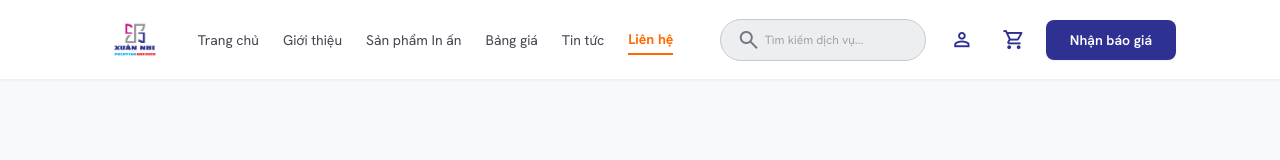
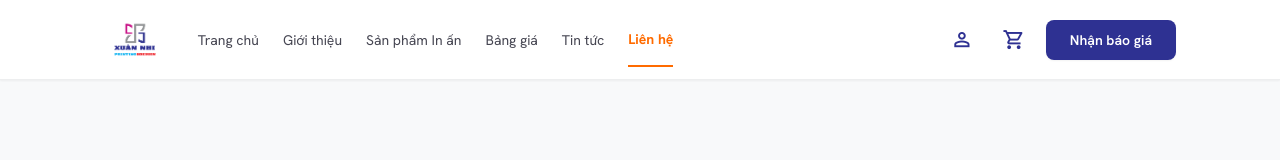
Before and after one commit to HoangDongDong/PrintingXuanNhi, a React (Vite) app in the folder frontend/: page /lien-he in a window 1280 px wide. Shown: the top 160 px of the page. Built offline with nearby package versions, Linux system fonts and the light colour scheme; no server answers.

Commit message:
design: remove search bar and increase navigation link vertical padding

```diff
--- a/frontend/src/components/Header.jsx
+++ b/frontend/src/components/Header.jsx
@@ -30,7 +30,7 @@ export default function Header() {
                 <Link
                   key={item.name}
                   to={item.path}
-                  className={`font-body-md text-sm transition-colors duration-200 py-1 ${
+                  className={`font-body-md text-sm transition-colors duration-200 py-4 ${
                     isActive
                       ? 'text-vibrant-orange font-bold border-b-2 border-vibrant-orange'
                       : 'text-on-surface-variant hover:text-vibrant-orange'
@@ -45,16 +45,6 @@ export default function Header() {
 
         {/* Actions */}
         <div className="flex items-center gap-4">
-          {/* Search Bar */}
-          <div className="hidden md:flex items-center bg-surface-container rounded-full px-4 py-2 border border-outline-variant focus-within:border-deep-navy transition-colors text-sm">
-            <span className="material-symbols-outlined text-outline text-md mr-1">search</span>
-            <input
-              className="bg-transparent border-none focus:ring-0 text-xs w-36 outline-none"
-              placeholder="Tìm kiếm dịch vụ..."
-              type="text"
-            />
-          </div>
-
           <div className="flex items-center gap-3">
             <Link to="/login" className="material-symbols-outlined p-2 text-deep-navy hover:bg-surface-container rounded-full transition-all scale-95 active:opacity-80">
               person
```
